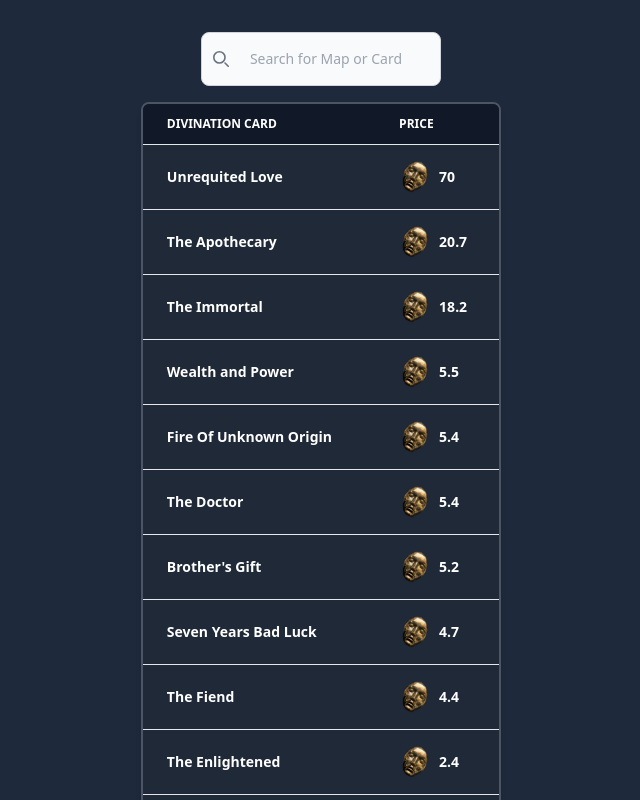
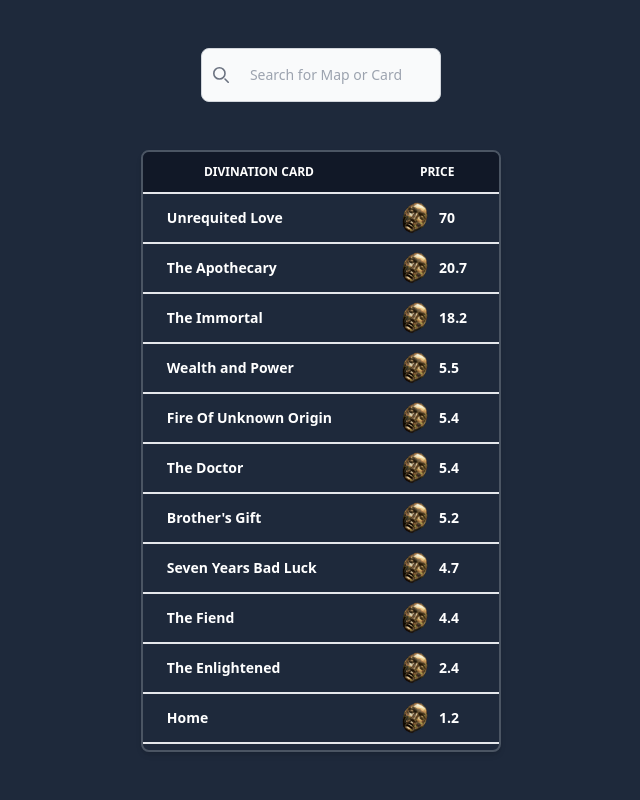
Before and after one commit to aboutBlank-dev/poe-div-cards, a Next.js app: page / in a window 1280 px wide. Shown: the top 800 px of the page, without its empty margins (319-959 px from the left). Built offline with nearby package versions, Linux system fonts and the light colour scheme.

Commit message:
Finalized maps page, fixed bug where card overlay was not showing because of overflow on table element

```diff
--- a/src/app/cards/[cardId]/page.tsx
+++ b/src/app/cards/[cardId]/page.tsx
@@ -29,9 +29,9 @@
 
   return (
     <div className="flex h-screen items-center justify-center space-x-32 px-12 py-12">
-      <div className="relative overflow-x-auto rounded-lg border-2 border-gray-600 bg-gray-800 shadow-md">
-        <table className="table text-gray-500 rtl:text-right">
-          <thead className="rounded-lg border-b-2 bg-gray-900 text-xs uppercase text-white ">
+      <div className="relative max-h-[650px] overflow-y-auto rounded-lg border-2 border-gray-600 bg-gray-800 shadow-md">
+        <table className="table select-none text-gray-500 ">
+          <thead className="sticky top-0 rounded-lg border-b-2 bg-gray-900 text-xs uppercase text-white">
             <tr>
               <th scope="col" className="px-6 py-3">
                 Drops From Maps
@@ -41,10 +41,7 @@
           <tbody className="">
             {dropAreas.map((entry) => {
               return (
-                <tr
-                  key={entry.id}
-                  className="group border-b-2 last:border-none"
-                >
+                <tr key={entry.id} className="border-b-2 last:border-none">
                   <td className="flex items-center justify-between space-x-8 px-6 py-2 text-white">
                     <Link
                       href={PathHelper.getMapPath(entry.id)}
--- a/src/app/maps/[mapId]/page.tsx
+++ b/src/app/maps/[mapId]/page.tsx
@@ -2,6 +2,11 @@
 
 import React from "react";
 import { MapsData } from "~/consts/MapsData";
+import { CardsData, DivCard } from "~/consts/CardsData";
+import DivCardTable from "~/components/divCardTable";
+import Image from "next/image";
+import MapIcon from "public/Map.png";
+import UniqueMapIcon from "public/UniqueMap.png";
 
 type Props = {
   params: { mapId: string };
@@ -14,7 +19,26 @@
     return <div>Map not found</div>;
   }
 
-  return <div>{map.name}</div>;
+  const cards: DivCard[] = [];
+  for (const cardId of map.cards) {
+    const card = CardsData[cardId];
+    if (card) {
+      cards.push(card);
+    }
+  }
+
+  return (
+    <div className="flex h-screen w-full flex-col items-center justify-center space-y-12 p-12">
+      <div className="flex items-center space-x-4">
+        <h1 className="text-center text-2xl text-white">{map.name}</h1>
+        <Image
+          src={map.unique ? UniqueMapIcon : MapIcon}
+          alt={map.unique ? "Unique Map" : "Map"}
+        />
+      </div>
+      <DivCardTable cardsList={cards} />;
+    </div>
+  );
 };
 
 export default MapsPage;
--- a/src/app/page.tsx
+++ b/src/app/page.tsx
@@ -3,11 +3,9 @@
 
 export default function HomePage() {
   return (
-    <div className="flex w-full justify-center">
-      <div className="mt-8 flex max-w-5xl flex-col items-center">
-        <MapCardSearchBar placeholder="Search for Map or Card" />
-        <DivCardTable />
-      </div>
+    <div className="flex h-screen w-full flex-col items-center justify-center space-y-12 p-12">
+      <MapCardSearchBar placeholder="Search for Map or Card" />
+      <DivCardTable />
     </div>
   );
 }
--- a/src/components/divCardTable.tsx
+++ b/src/components/divCardTable.tsx
@@ -2,19 +2,29 @@
 
 import React, { useMemo } from "react";
 import Image from "next/image";
-import { DivCard } from "~/consts/CardsData";
-import cardsData from "./../../python/cards.json";
+import { CardsData, DivCard } from "~/consts/CardsData";
 import chaosIcon from "public/chaos.png";
 import divineIcon from "public/divine.png";
 import DivCardDisplay from "./divCardDisplay";
 import Link from "next/link";
 import PathHelper from "~/app/helpers/pathHelper";
 
-type Props = {};
+type Props = {
+  cardsList?: DivCard[];
+  className?: string;
+};
 
-const DivCardTable = (props: Props) => {
+const DivCardTable = ({ cardsList, className }: Props) => {
+  if (!cardsList) {
+    cardsList = Object.values(CardsData);
+  }
+
   const tableEntries: TableEntry[] = useMemo(() => {
-    const sortedCards = Object.values(cardsData).sort((a, b) => {
+    if (!cardsList) {
+      return [];
+    }
+
+    const sortedCards = cardsList.sort((a, b) => {
       return b.chaos_value - a.chaos_value;
     });
 
@@ -26,12 +36,14 @@
         priceType: useDivine ? "divine" : "chaos",
       };
     });
-  }, [cardsData]);
+  }, [cardsList]);
 
   return (
-    <div className="relative mt-4 overflow-x-auto rounded-lg border-2 border-gray-600 bg-gray-800 shadow-md">
-      <table className="table w-full text-left text-sm text-gray-500 rtl:text-right">
-        <thead className="border-b bg-gray-900 text-xs uppercase text-white">
+    <div
+      className={`relative overflow-x-hidden overflow-y-scroll rounded-lg border-2 border-gray-600 shadow-md ${className}`}
+    >
+      <table className="table w-full select-none rounded-lg text-left text-sm text-gray-500">
+        <thead className="sticky top-0 border-b-2 bg-gray-900 text-center text-xs uppercase text-white">
           <tr>
             <th scope="col" className="px-6 py-3">
               Divination Card
@@ -46,9 +58,9 @@
             return (
               <tr
                 key={entry.card.name}
-                className="group border-b last:border-none"
+                className="group border-b-2 last:border-none"
               >
-                <td className="px-6 py-4 font-bold text-white">
+                <td className="px-6 py-2 font-bold text-white">
                   <Link
                     href={PathHelper.getCardPath(entry.card.id)}
                     className="hover:underline"
@@ -56,7 +68,7 @@
                     {entry.card.name}
                   </Link>
                 </td>
-                <td className="flex items-center space-x-2 px-6 py-4 font-bold text-white">
+                <td className="flex items-center space-x-2 px-6 py-2 text-center font-bold text-white">
                   <Image
                     src={entry.priceType == "chaos" ? chaosIcon : divineIcon}
                     alt={entry.priceType}
@@ -64,10 +76,10 @@
                   />
                   <p>{entry.priceValue}</p>
                 </td>
-                <td className="p-0">
+                <td className="relative p-0">
                   <DivCardDisplay
                     card={entry.card}
-                    className="hidden -translate-y-32 translate-x-4 group-hover:absolute group-hover:block"
+                    className="left-[50%] top-[50%] hidden -translate-y-1/2 translate-x-1/2 group-hover:fixed group-hover:block"
                   />
                 </td>
               </tr>
--- a/src/styles/globals.css
+++ b/src/styles/globals.css
@@ -5,6 +5,10 @@
 @font-face {
   font-family: "Fontin-SmallCaps";
   src: url("/Fontin-Regular.ttf");
+}
+/* width */
+::-webkit-scrollbar {
+  width: 0;
 }
 
 .poe-font {
```
